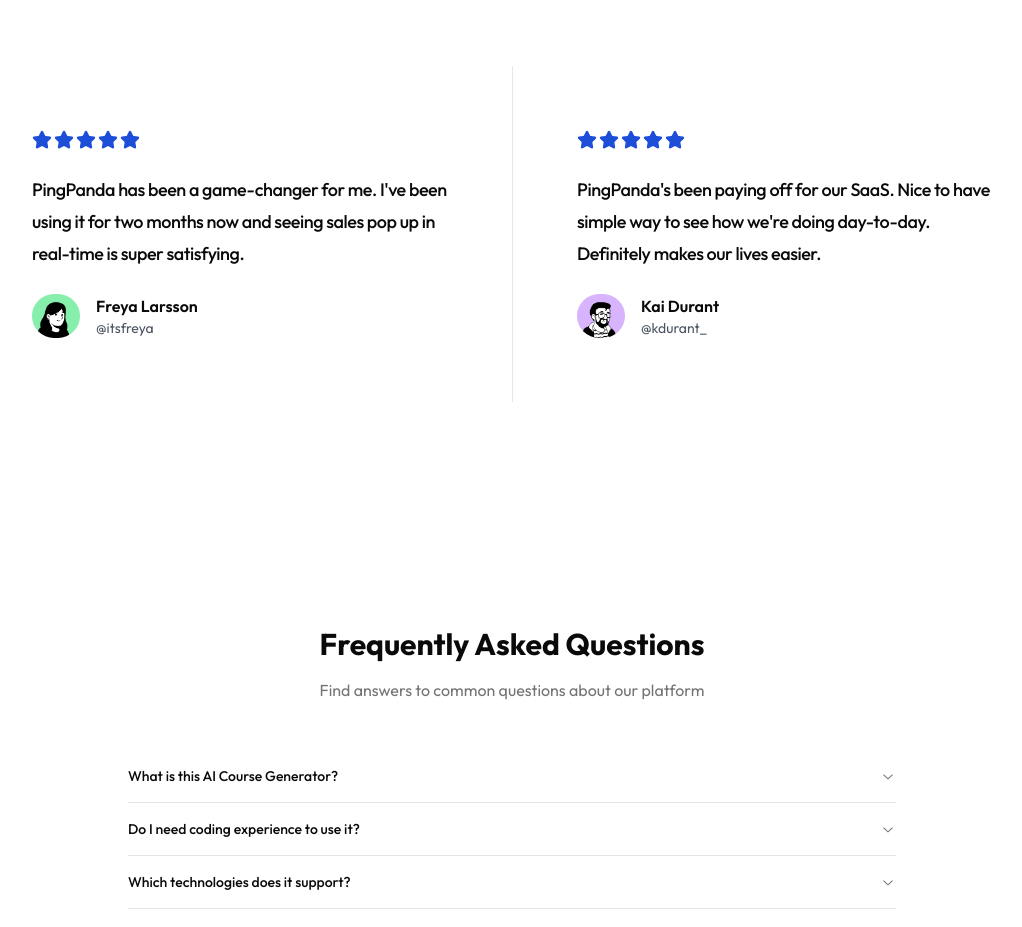
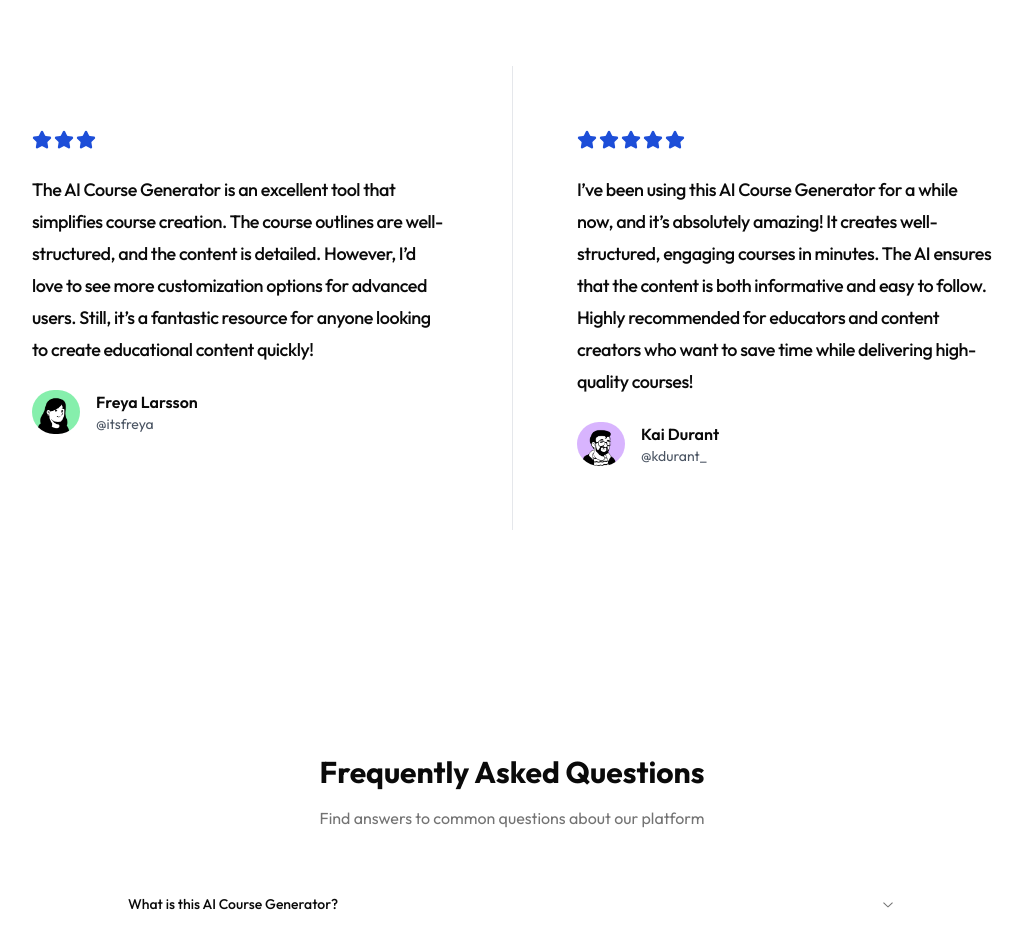
Before and after one commit to dheeujxs/coach-ai, a Next.js app: page / in a window 1280 px wide. Shown: the part 3500-4427 px from the top of the page, without its empty margins (128-1150 px from the left). Built offline with nearby package versions, Linux system fonts and the light colour scheme.

Commit message:
Update page.js

```diff
--- a/app/page.js
+++ b/app/page.js
@@ -302,14 +302,11 @@
                 <Star className="size-5 text-blue-700 fill-blue-700" />
                 <Star className="size-5 text-blue-700 fill-blue-700" />
                 <Star className="size-5 text-blue-700 fill-blue-700" />
-                <Star className="size-5 text-blue-700 fill-blue-700" />
-                <Star className="size-5 text-blue-700 fill-blue-700" />
+
               </div>
 
               <p className="text-base sm:text-lg lg:text-lg/8 font-medium tracking-tight text-brand-950 text-center lg:text-left text-pretty">
-                PingPanda has been a game-changer for me. I've been using it for
-                two months now and seeing sales pop up in real-time is super
-                satisfying.
+          The AI Course Generator is an excellent tool that simplifies course creation. The course outlines are well-structured, and the content is detailed. However, I’d love to see more customization options for advanced users. Still, it’s a fantastic resource for anyone looking to create educational content quickly!
               </p>
 
               <div className="flex flex-col justify-center lg:justify-start sm:flex-row items-center sm:items-start gap-4 mt-2">
@@ -343,9 +340,7 @@
               </div>
 
               <p className="text-base sm:text-lg lg:text-lg/8 font-medium tracking-tight text-brand-950 text-center lg:text-left text-pretty">
-                PingPanda's been paying off for our SaaS. Nice to have simple
-                way to see how we're doing day-to-day. Definitely makes our
-                lives easier.
+               I’ve been using this AI Course Generator for a while now, and it’s absolutely amazing! It creates well-structured, engaging courses in minutes. The AI ensures that the content is both informative and easy to follow. Highly recommended for educators and content creators who want to save time while delivering high-quality courses!
               </p>
 
               <div className="flex flex-col justify-center lg:justify-start sm:flex-row items-center sm:items-start gap-4 mt-2">
```
